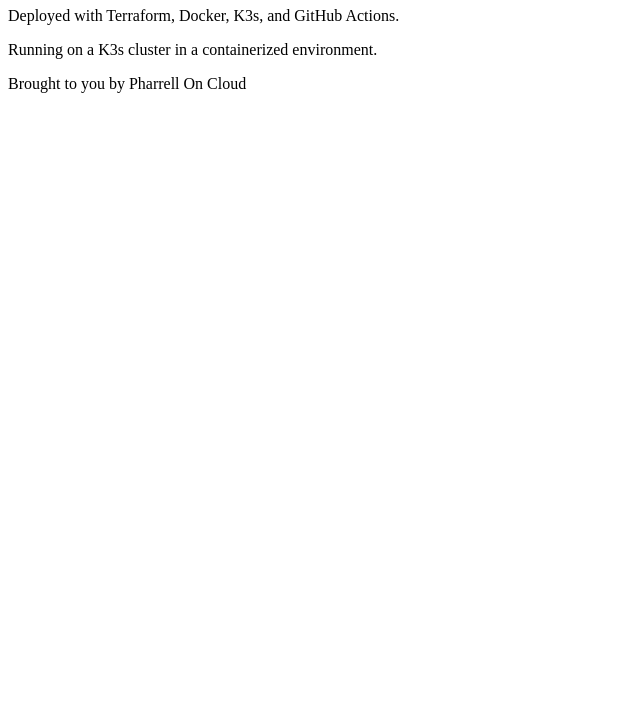
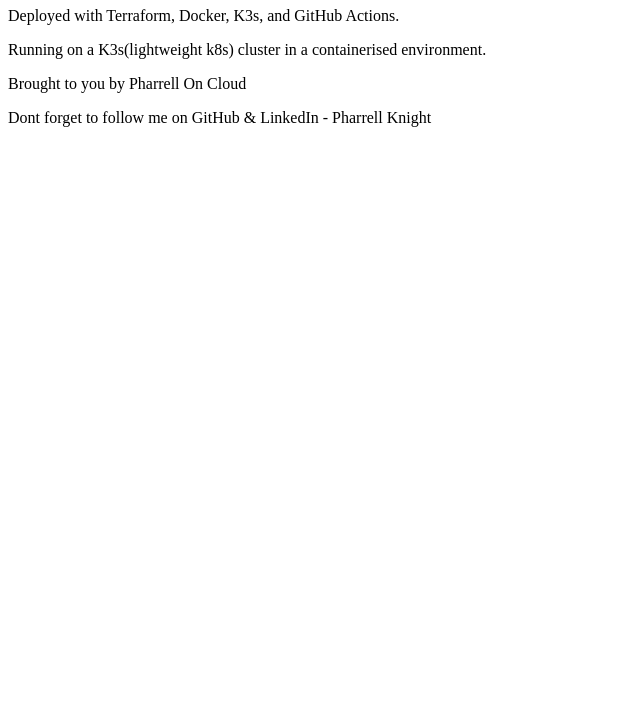
Before and after one commit to pharrelloncloud/capstone-project, a plain HTML site: page app/index.html in a window 1280 px wide. Shown: the part 73-800 px from the top of the page, without its empty margins (0-640 px from the left). Drawn offline with Linux system fonts and the light colour scheme.

Commit message:
README.md Complete

```diff
--- a/app/index.html
+++ b/app/index.html
@@ -6,7 +6,8 @@
   <body>
     <h1>Hello from Kubernetes</h1>
     <p>Deployed with Terraform, Docker, K3s, and GitHub Actions.</p>
-    <p>Running on a K3s cluster in a containerized environment.</p>
+    <p>Running on a K3s(lightweight k8s) cluster in a containerised environment.</p>
     <p>Brought to you by Pharrell On Cloud</p>
+    <p>Dont forget to follow me on GitHub & LinkedIn - Pharrell Knight</p>
   </body>
 </html>
```
Also changed, not shown: 1 other file.
